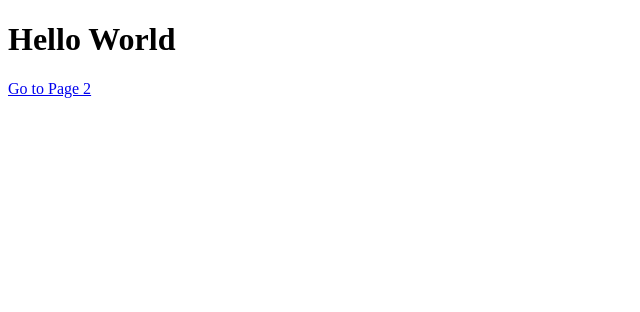
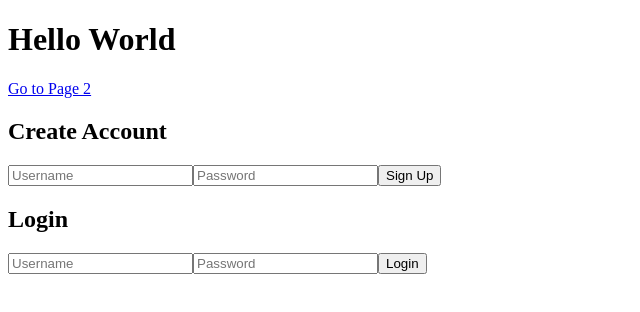
Before and after one commit to bwanswa/understanding-react, a React (Create React App) app: page / in a window 1280 px wide. Shown: the top 312 px of the page, without its empty margins (0-640 px from the left). Built offline with nearby package versions, Linux system fonts and the light colour scheme.

Commit message:
Update App.js

```diff
--- a/src/App.js
+++ b/src/App.js
@@ -1,11 +1,65 @@
 import { BrowserRouter as Router, Routes, Route, Link } from 'react-router-dom';
+import { useState } from 'react';
 
 function Home() {
+  // State for signup
+  const [signupUser, setSignupUser] = useState('');
+  const [signupPass, setSignupPass] = useState('');
+
+  // State for login
+  const [loginUser, setLoginUser] = useState('');
+  const [loginPass, setLoginPass] = useState('');
+
+  const handleSignup = (e) => {
+    e.preventDefault();
+    console.log('Signup:', signupUser, signupPass);
+    // Later: send to PHP API or Firebase
+  };
+
+  const handleLogin = (e) => {
+    e.preventDefault();
+    console.log('Login:', loginUser, loginPass);
+    // Later: send to PHP API or Firebase
+  };
+
   return (
     <div>
       <h1>Hello World</h1>
-      {/* Link to Page 2 */}
       <Link to="/page2">Go to Page 2</Link>
+
+      <h2>Create Account</h2>
+      <form onSubmit={handleSignup}>
+        <input
+          type="text"
+          placeholder="Username"
+          value={signupUser}
+          onChange={(e) => setSignupUser(e.target.value)}
+        />
+        <input
+          type="password"
+          placeholder="Password"
+          value={signupPass}
+          onChange={(e) => setSignupPass(e.target.value)}
+        />
+        <button type="submit">Sign Up</button>
+      </form>
+
+      <h2>Login</h2>
+      <form onSubmit={handleLogin}>
+        <input
+          type="text"
+          placeholder="Username"
+          value={loginUser}
+          onChange={(e) => setLoginUser(e.target.value)}
+        />
+        <input
+          type="password"
+          placeholder="Password"
+          value={loginPass}
+          onChange={(e) => setLoginPass(e.target.value)}
+        />
+        <button type="submit">Login</button>
+      </form>
     </div>
   );
 }
```
